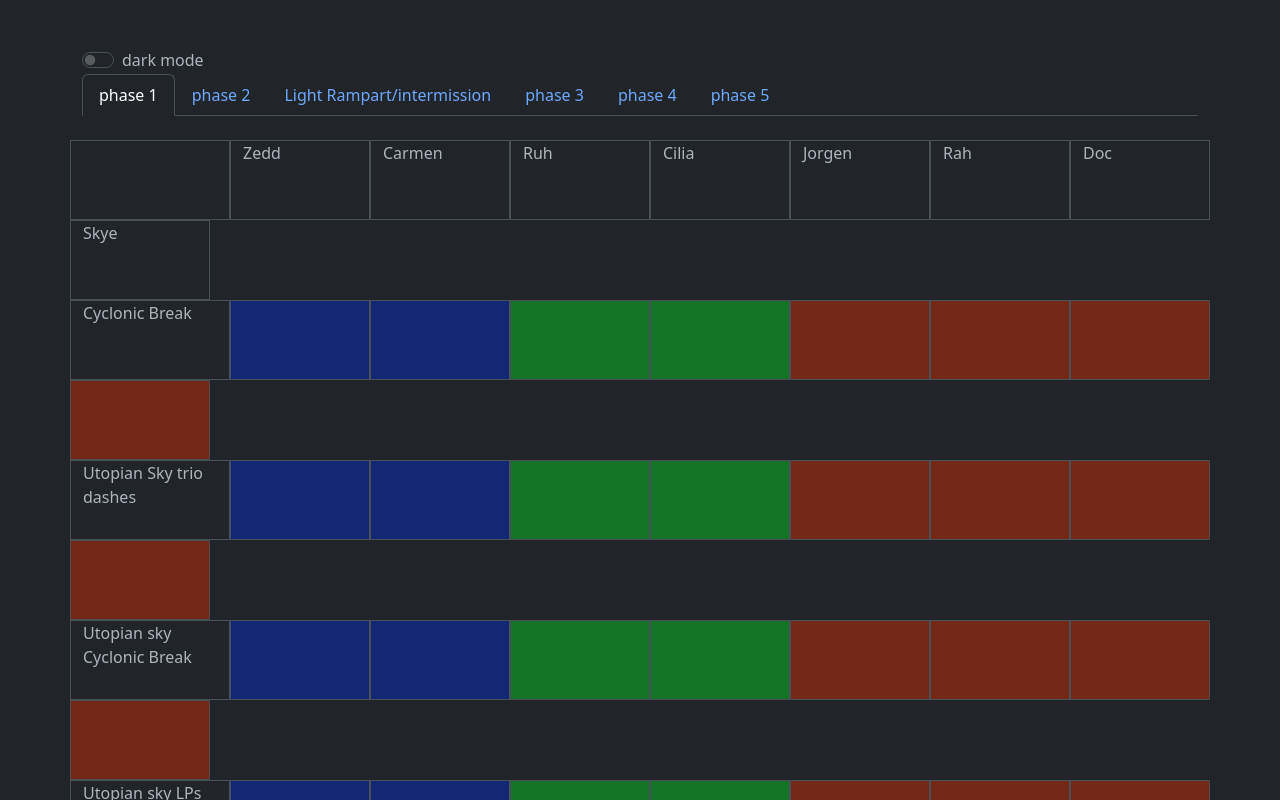
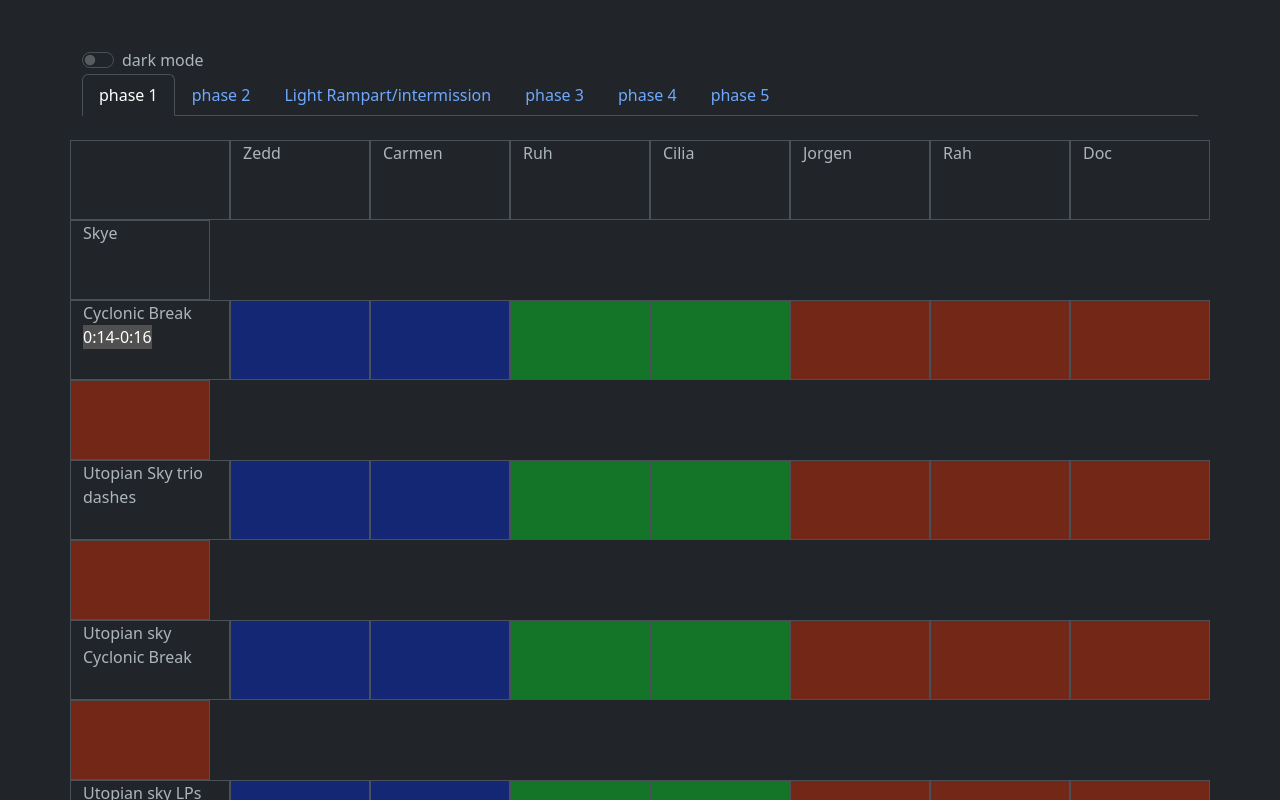
Before and after one commit to EmersonCilia/mitsheet, a website with bundled scripts: page Front-End/index.html in a window 1280 px wide. Shown: the top 800 px of the page. Built offline with nearby package versions, Linux system fonts and the light colour scheme; no server answers.

Commit message:
Update index.html

```diff
--- a/Front-End/index.html
+++ b/Front-End/index.html
@@ -55,7 +55,7 @@
                     <div class="col-1 border">Skye</div>
                 </div>
                 <div class="row">
-                    <div class="col-1 border skills-name">Cyclonic Break</div>
+                    <div class="col-1 border skills-name">Cyclonic Break<div class="timer">0:14-0:16</div></div>
                     <textarea id="tab1-textarea1" class="col-1 border tank"></textarea>
                     <textarea id="tab1-textarea2" class="col-1 border tank"></textarea>
                     <textarea id="tab1-textarea3" class="col-1 border healer"></textarea>
```
